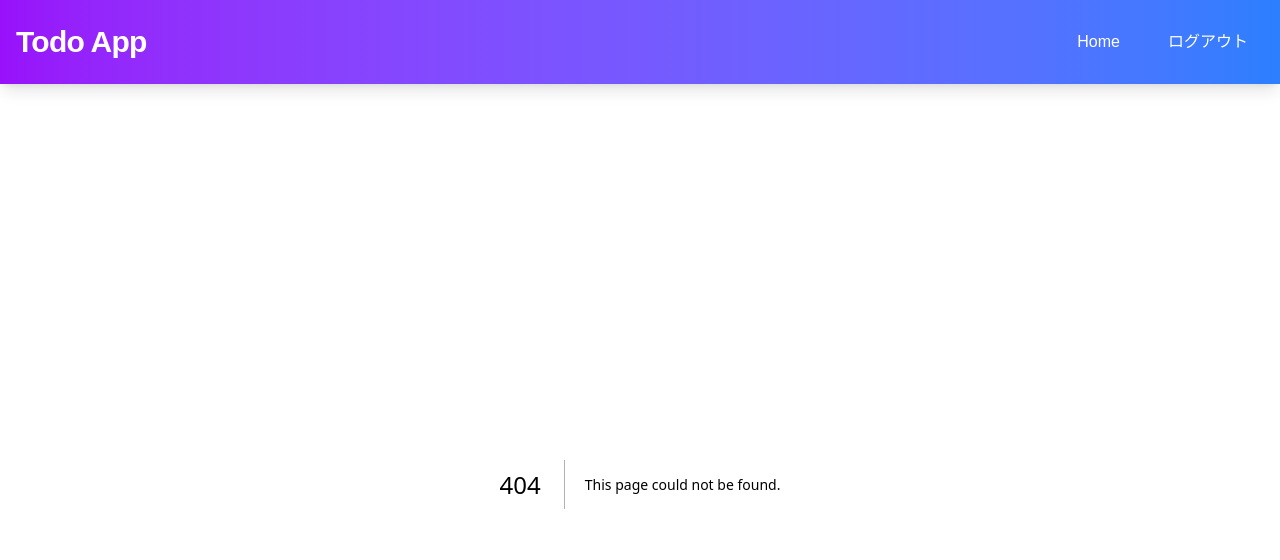
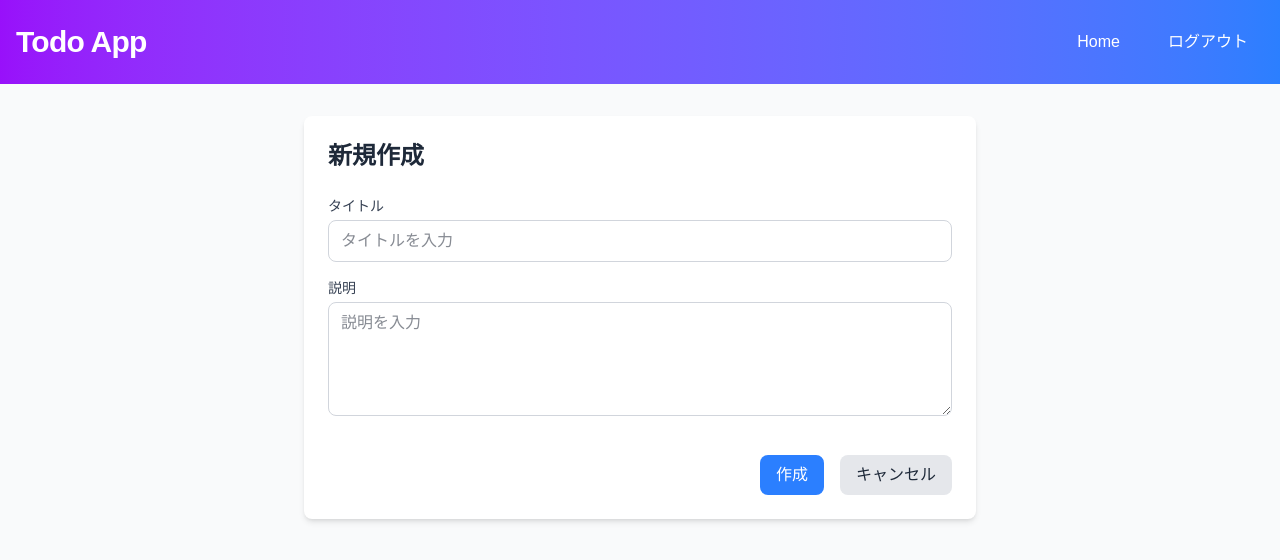
Before and after one commit to kaji5963/nextjs-todo-app, a Next.js app: page /todos/register in a window 1280 px wide. Before the commit this address had no page. Shown: the top 560 px of the page. Built offline with nearby package versions, Linux system fonts and the light colour scheme.

Commit message:
feat: Todo登録機能の実装

```diff
--- a/src/app/page.tsx
+++ b/src/app/page.tsx
@@ -9,7 +9,7 @@ const Home = async () => {
   return (
     <Container>
       <div className="flex justify-end mb-6">
-        <Button href="/todos/new">新規作成</Button>
+        <Button href="/todos/register">新規作成</Button>
       </div>
       <div className="space-y-4">
         {todos.map((todo) => (
--- a/src/app/todos/new/page.tsx
+++ b/src/app/todos/register/page.tsx
@@ -1,14 +1,40 @@
 import Container from "@/components/layout/Container";
 import Button from "@/components/ui/Button";
+import { registerTodo } from "@/lib/api/todos";
+import { redirect } from "next/navigation";
 
-export default function NewTodoPage() {
+const RegisterTodoPage = () => {
+  const registerFormAction = async (formData: FormData) => {
+    "use server";
+
+    try {
+      const title = formData.get("title") as string;
+      const description = formData.get("description") as string;
+
+      if (!title || !description) {
+        throw new Error("タイトルと説明は必須です");
+      }
+
+      await registerTodo({
+        title,
+        description,
+      });
+
+      // 登録成功後、一覧ページにリダイレクト
+      redirect("/");
+    } catch (error) {
+      console.error("登録エラー:", error);
+      throw error;
+    }
+  };
+
   return (
     <Container>
       <div className="max-w-2xl mx-auto">
         <div className="bg-white rounded-lg shadow-md p-6">
           <h1 className="text-2xl font-bold text-gray-800 mb-6">新規作成</h1>
 
-          <form className="space-y-4">
+          <form className="space-y-4" action={registerFormAction}>
             <div>
               <label
                 htmlFor="title"
@@ -20,6 +46,7 @@ export default function NewTodoPage() {
                 type="text"
                 id="title"
                 name="title"
+                required
                 className="w-full px-3 py-2 border border-gray-300 rounded-lg focus:outline-none focus:ring-2 focus:ring-blue-500 focus:border-transparent text-gray-900"
                 placeholder="タイトルを入力"
               />
@@ -35,6 +62,7 @@ export default function NewTodoPage() {
               <textarea
                 id="description"
                 name="description"
+                required
                 rows={4}
                 className="w-full px-3 py-2 border border-gray-300 rounded-lg focus:outline-none focus:ring-2 focus:ring-blue-500 focus:border-transparent text-gray-900"
                 placeholder="説明を入力"
@@ -42,7 +70,7 @@ export default function NewTodoPage() {
             </div>
 
             <div className="flex justify-end space-x-4 pt-4">
-              <Button>作成</Button>
+              <Button type="submit">作成</Button>
               <Button href="/" variant="secondary">
                 キャンセル
               </Button>
@@ -52,4 +80,6 @@ export default function NewTodoPage() {
       </div>
     </Container>
   );
-}
+};
+
+export default RegisterTodoPage;
--- a/src/components/ui/Button.tsx
+++ b/src/components/ui/Button.tsx
@@ -1,39 +1,36 @@
 import Link from "next/link";
+import { ReactNode } from "react";
 
 type ButtonProps = {
+  children: ReactNode;
   href?: string;
-  children: React.ReactNode;
   variant?: "primary" | "secondary";
-  className?: string;
-  onClick?: () => void;
+  type?: "button" | "submit" | "reset";
 };
 
 export const Button = ({
+  children,
   href,
-  children,
   variant = "primary",
-  className = "",
-  onClick,
+  type = "button",
 }: ButtonProps) => {
   const baseStyles =
-    "inline-flex items-center justify-center px-4 py-2 rounded-lg font-medium transition-all duration-300";
+    "px-4 py-2 rounded-lg font-medium transition-colors duration-200";
   const variantStyles = {
-    primary: "bg-blue-600 text-white hover:bg-blue-700 hover:shadow-lg",
-    secondary: "bg-gray-100 text-gray-700 hover:bg-gray-200 hover:shadow-lg",
+    primary: "bg-blue-500 text-white hover:bg-blue-600",
+    secondary: "bg-gray-200 text-gray-800 hover:bg-gray-300",
   };
-
-  const buttonStyles = `${baseStyles} ${variantStyles[variant]} ${className}`;
 
   if (href) {
     return (
-      <Link href={href} className={buttonStyles}>
+      <Link href={href} className={`${baseStyles} ${variantStyles[variant]}`}>
         {children}
       </Link>
     );
   }
 
   return (
-    <button onClick={onClick} className={buttonStyles}>
+    <button type={type} className={`${baseStyles} ${variantStyles[variant]}`}>
       {children}
     </button>
   );
--- a/src/lib/api/todos.ts
+++ b/src/lib/api/todos.ts
@@ -21,15 +21,17 @@ export const getTodos = async (): Promise<TodoResponseType> => {
   }
 };
 
-export const createTodo = async (todo: TodoRegisterType): Promise<void> => {
+export const registerTodo = async (todo: TodoRegisterType): Promise<void> => {
   try {
-    const response = await fetch(`${API_BASE_URL}/todos`, {
+    const response = await fetch(`${API_BASE_URL}/todos/register`, {
       method: "POST",
       headers: {
         "Content-Type": "application/json",
       },
       body: JSON.stringify(todo),
     });
+
+    console.log(response.json);
 
     if (!response.ok) {
       throw new Error("Todoの作成に失敗しました");
```
